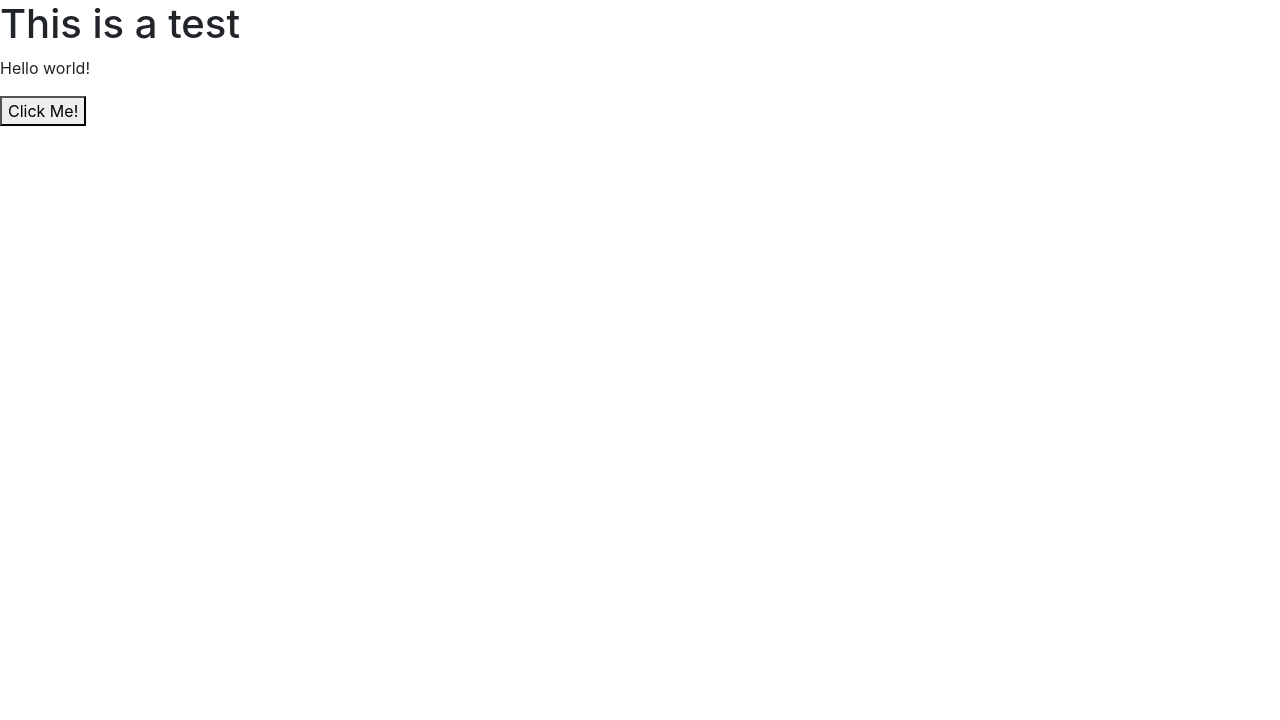
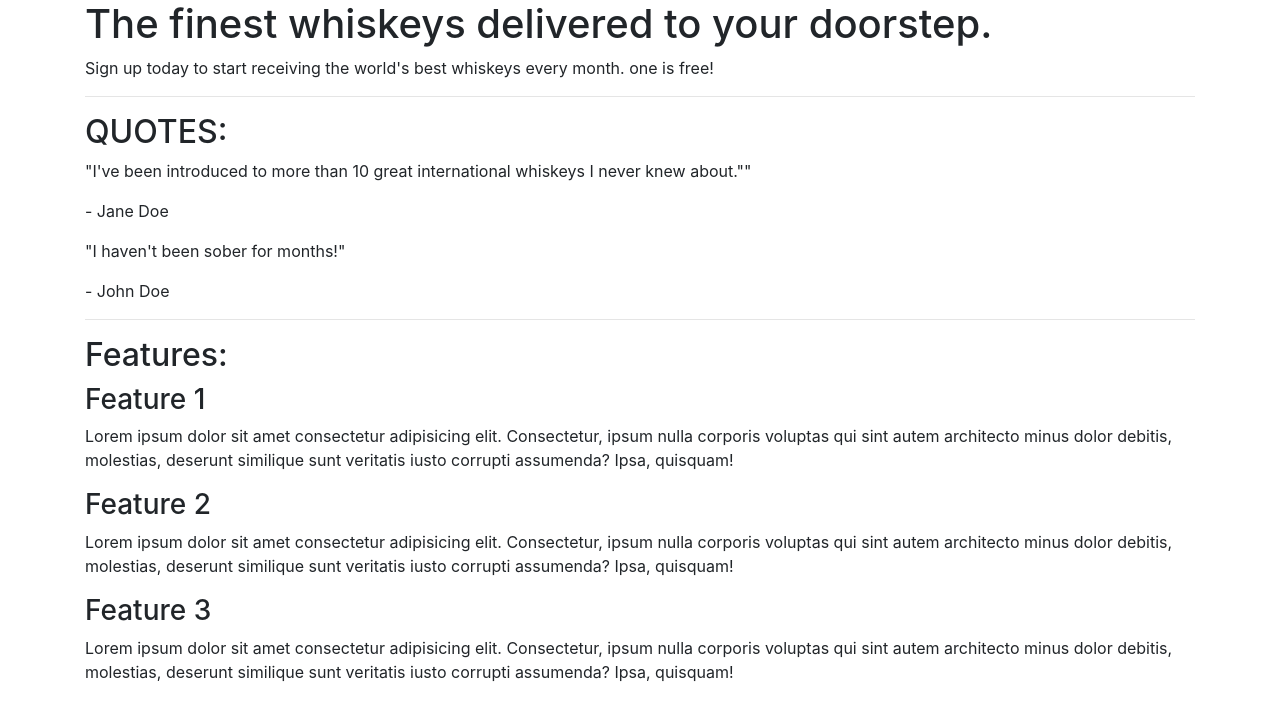
Before and after one commit to JLumb/Learning-Bootstrap, a plain HTML site: page index.html in a window 1280 px wide. Drawn offline with nearby package versions, Linux system fonts and the light colour scheme.

Commit message:
create basic landing page with html

```diff
--- a/index.html
+++ b/index.html
@@ -5,12 +5,63 @@
     <meta http-equiv="X-UA-Compatible" content="IE=edge">
     <meta name="viewport" content="width=device-width, initial-scale=1.0">
     <link rel="stylesheet" href="https://cdn.jsdelivr.net/npm/bootstrap@4.5.3/dist/css/bootstrap.min.css" integrity="sha384-TX8t27EcRE3e/ihU7zmQxVncDAy5uIKz4rEkgIXeMed4M0jlfIDPvg6uqKI2xXr2" crossorigin="anonymous">
-<script src="https://cdn.jsdelivr.net/npm/bootstrap@4.5.3/dist/js/bootstrap.bundle.min.js" integrity="sha384-ho+j7jyWK8fNQe+A12Hb8AhRq26LrZ/JpcUGGOn+Y7RsweNrtN/tE3MoK7ZeZDyx" crossorigin="anonymous"></script>
-    <title>Bootstrap</title>
+    <script src="https://cdn.jsdelivr.net/npm/bootstrap@4.5.3/dist/js/bootstrap.bundle.min.js" integrity="sha384-ho+j7jyWK8fNQe+A12Hb8AhRq26LrZ/JpcUGGOn+Y7RsweNrtN/tE3MoK7ZeZDyx" crossorigin="anonymous"></script>
+    <title>Whiskey Drop | Taste a new whisket every month</title>
 </head>
 <body>
-    <h1>This is a test</h1>
-    <p>Hello world!</p>
-    <button>Click Me!</button>
+
+    <article class = "container">
+        <section class="callout">
+            <h1>The finest whiskeys delivered to your doorstep.</h1>
+            <p>Sign up today to start receiving the world's best whiskeys every month.
+                one is free!
+            </p>
+        </section>
+
+        <hr>
+
+        <section class="quotes">
+            <h2 class="text-uppercase">Quotes:</h2>
+            <div class="quote">
+                <p> "I've been introduced to more than 10 great international whiskeys
+                    I never knew about.""
+                </p>
+                <p>- Jane Doe</p>
+            </div>
+            <div class="quote">
+                <p>"I haven't been sober for months!"</p>
+                <p>- John Doe</p>
+            </div>
+        </section>
+
+        <hr>
+
+        <section class="features">
+            <h2>Features:</h2>
+            <div class="feature">
+                <h3>Feature 1</h3>
+                <p>Lorem ipsum dolor sit amet consectetur adipisicing elit. Consectetur, ipsum nulla corporis voluptas
+                    qui sint autem architecto minus dolor debitis, molestias, deserunt similique
+                    sunt veritatis iusto corrupti assumenda? Ipsa, quisquam!</p>
+
+            </div>
+            <div class="feature">
+                <h3>Feature 2</h3>
+                <p>Lorem ipsum dolor sit amet consectetur adipisicing elit. Consectetur, ipsum nulla corporis voluptas
+                    qui sint autem architecto minus dolor debitis, molestias, deserunt similique
+                    sunt veritatis iusto corrupti assumenda? Ipsa, quisquam!</p>
+
+            </div>
+            <div class="feature">
+                <h3>Feature 3</h3>
+                <p>Lorem ipsum dolor sit amet consectetur adipisicing elit. Consectetur, ipsum nulla corporis voluptas
+                    qui sint autem architecto minus dolor debitis, molestias, deserunt similique
+                    sunt veritatis iusto corrupti assumenda? Ipsa, quisquam!</p>
+
+            </div>
+        </section>
+    </article>
+
+
 </body>
 </html>
```
Also changed, not shown: assets/style.css (added).
